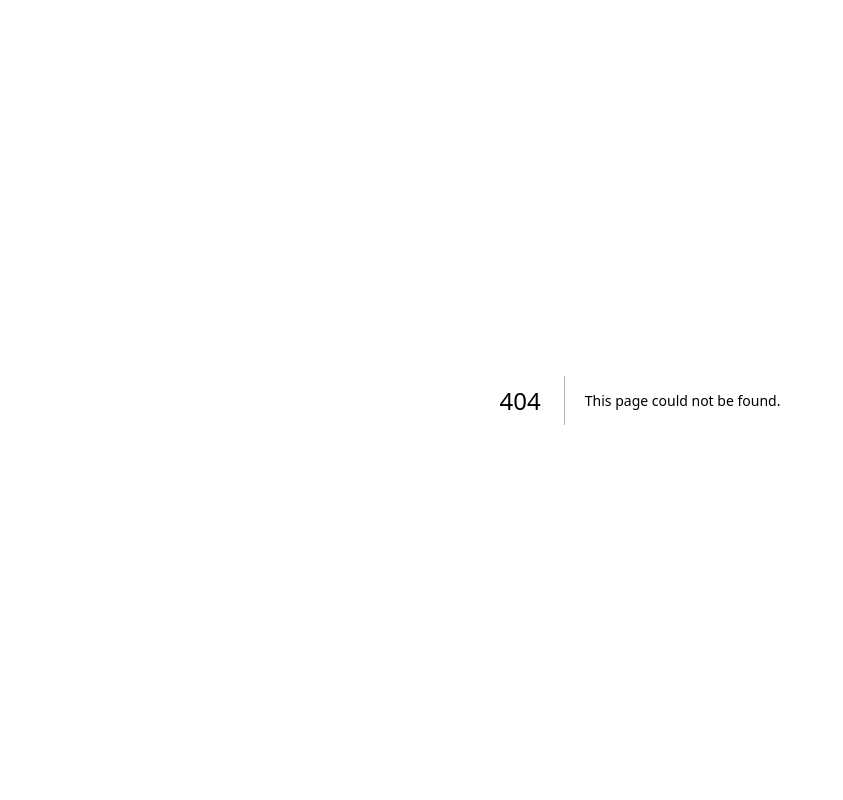
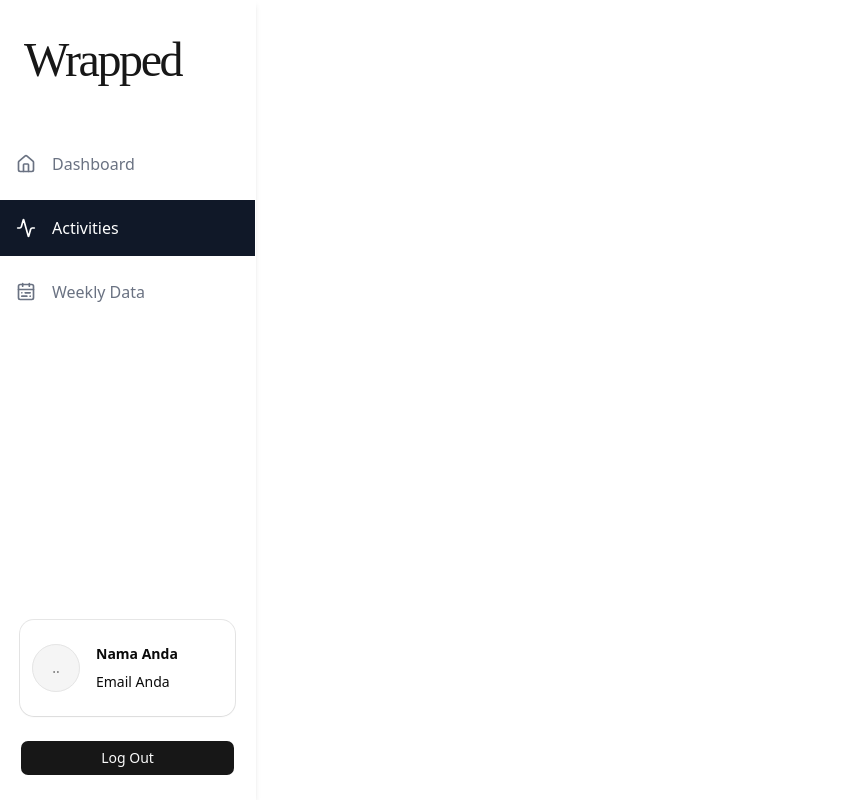
Before and after one commit to admalfrizi/weekly-wrapped-fe, a Next.js app: page /activities in a window 1280 px wide. Before the commit this address had no page. Shown: the whole page, without its empty margins (0-843 px from the left). Built offline with nearby package versions, Linux system fonts and the light colour scheme; no server answers.

Commit message:
feat: parching for routes isactive and fix other things

```diff
--- /dev/null
+++ b/src/app/(root)/activities/page.tsx
@@ -0,0 +1,11 @@
+import React from 'react';
+
+const ActivitiesPage = () => {
+    return (
+        <div>
+
+        </div>
+    );
+};
+
+export default ActivitiesPage;
--- /dev/null
+++ b/src/app/(root)/weeklydata/page.tsx
@@ -0,0 +1,11 @@
+import React from 'react';
+
+const WeeklyDataPage = () => {
+    return (
+        <div>
+
+        </div>
+    );
+};
+
+export default WeeklyDataPage;
--- a/src/components/navbar/NavLinks.tsx
+++ b/src/components/navbar/NavLinks.tsx
@@ -4,21 +4,40 @@
 import { cn } from '@/lib/utils';
 import Image from 'next/image';
 import Link from 'next/link';
+import { usePathname } from 'next/navigation';
 import React from 'react';
 
 const NavLinks = () => {
+    const pathName = usePathname();
+
+    const matchingRoutes = sideBarLinks
+        .map(({ route }) => route)
+        .filter((route) =>
+            route === '/'
+                ? pathName === '/'
+                : pathName === route || pathName?.startsWith(`${route}/`)
+        );
+
+    const activeRoute = matchingRoutes.sort((a, b) => b.length - a.length)[0];
+
     return (
-        <div>
+        <div className='flex flex-col gap-y-2'>
             {sideBarLinks.map(({ icon: Icon, route, label }) => {
+                const isActive = route === activeRoute;
 
                 return (
                     <Link
                         href={route}
                         key={label}
-                        className={"text-gray-700 flex items-center justify-start gap-4 bg-transparent p-4"}
+                        className={cn(isActive
+                            ? "bg-gray-900 text-white"
+                            : "text-gray-500",
+                            "flex items-center justify-start gap-4 p-4 hover:bg-gray-900",
+                            "hover:text-white"
+                        )}
                     >
                         <Icon size={20} />
-                        <p className={""}>{label}</p>
+                        <p className={cn(isActive ? "base-bold" : "base-medium")}>{label}</p>
                     </Link>
                 )
             })}
--- /dev/null
+++ b/src/components/ui/avatar.tsx
@@ -0,0 +1,112 @@
+"use client"
+
+import * as React from "react"
+import { Avatar as AvatarPrimitive } from "radix-ui"
+
+import { cn } from "@/lib/utils"
+
+function Avatar({
+  className,
+  size = "default",
+  ...props
+}: React.ComponentProps<typeof AvatarPrimitive.Root> & {
+  size?: "default" | "sm" | "lg"
+}) {
+  return (
+    <AvatarPrimitive.Root
+      data-slot="avatar"
+      data-size={size}
+      className={cn(
+        "group/avatar relative flex size-8 shrink-0 rounded-full select-none after:absolute after:inset-0 after:rounded-full after:border after:border-border after:mix-blend-darken data-[size=lg]:size-10 data-[size=sm]:size-6 dark:after:mix-blend-lighten",
+        className
+      )}
+      {...props}
+    />
+  )
+}
+
+function AvatarImage({
+  className,
+  ...props
+}: React.ComponentProps<typeof AvatarPrimitive.Image>) {
+  return (
+    <AvatarPrimitive.Image
+      data-slot="avatar-image"
+      className={cn(
+        "aspect-square size-full rounded-full object-cover",
+        className
+      )}
+      {...props}
+    />
+  )
+}
+
+function AvatarFallback({
+  className,
+  ...props
+}: React.ComponentProps<typeof AvatarPrimitive.Fallback>) {
+  return (
+    <AvatarPrimitive.Fallback
+      data-slot="avatar-fallback"
+      className={cn(
+        "flex size-full items-center justify-center rounded-full bg-muted text-sm text-muted-foreground group-data-[size=sm]/avatar:text-xs",
+        className
+      )}
+      {...props}
+    />
+  )
+}
+
+function AvatarBadge({ className, ...props }: React.ComponentProps<"span">) {
+  return (
+    <span
+      data-slot="avatar-badge"
+      className={cn(
+        "absolute right-0 bottom-0 z-10 inline-flex items-center justify-center rounded-full bg-primary text-primary-foreground bg-blend-color ring-2 ring-background select-none",
+        "group-data-[size=sm]/avatar:size-2 group-data-[size=sm]/avatar:[&>svg]:hidden",
+        "group-data-[size=default]/avatar:size-2.5 group-data-[size=default]/avatar:[&>svg]:size-2",
+        "group-data-[size=lg]/avatar:size-3 group-data-[size=lg]/avatar:[&>svg]:size-2",
+        className
+      )}
+      {...props}
+    />
+  )
+}
+
+function AvatarGroup({ className, ...props }: React.ComponentProps<"div">) {
+  return (
+    <div
+      data-slot="avatar-group"
+      className={cn(
+        "group/avatar-group flex -space-x-2 *:data-[slot=avatar]:ring-2 *:data-[slot=avatar]:ring-background",
+        className
+      )}
+      {...props}
+    />
+  )
+}
+
+function AvatarGroupCount({
+  className,
+  ...props
+}: React.ComponentProps<"div">) {
+  return (
+    <div
+      data-slot="avatar-group-count"
+      className={cn(
+        "relative flex size-8 shrink-0 items-center justify-center rounded-full bg-muted text-sm text-muted-foreground ring-2 ring-background group-has-data-[size=lg]/avatar-group:size-10 group-has-data-[size=sm]/avatar-group:size-6 [&>svg]:size-4 group-has-data-[size=lg]/avatar-group:[&>svg]:size-5 group-has-data-[size=sm]/avatar-group:[&>svg]:size-3",
+        className
+      )}
+      {...props}
+    />
+  )
+}
+
+export {
+  Avatar,
+  AvatarImage,
+  AvatarFallback,
+  AvatarGroup,
+  AvatarGroupCount,
+  AvatarBadge,
+}
--- a/src/constant/sidebarLinks.ts
+++ b/src/constant/sidebarLinks.ts
@@ -13,7 +13,7 @@
     },
     {
         icon: CalendarRange,
-        route: "/weeklyData",
+        route: "/weeklydata",
         label: "Weekly Data"
     },
 ];
--- a/src/features/dashboard/components/ProfileCard.tsx
+++ b/src/features/dashboard/components/ProfileCard.tsx
@@ -3,16 +3,36 @@
 import { Card, CardContent } from '@/components/ui/card';
 import React from 'react';
 import { useProfile } from '../hooks/useProfile';
+import { Avatar, AvatarImage, AvatarFallback } from '@/components/ui/avatar';
+
+const getInitials = (name?: string) => {
+    if (!name) return '?';
+
+    return name
+        .trim()
+        .split(/\s+/)
+        .map((part) => part[0])
+        .slice(0, 2)
+        .join('')
+        .toUpperCase();
+};
 
 const ProfileCard = () => {
-    const { data, isLoading, error } = useProfile();
+    const { data, isLoading } = useProfile();
 
     return (
         <Card className='py-3'>
             <CardContent className='p-3'>
-                <div className='flex flex-col gap-y-2'>
-                    <h1 className='font-semibold'>{isLoading ? 'Nama Anda' : data?.name}</h1>
-                    <p>{isLoading ? 'Email Anda' : data?.email}</p>
+                <div className='flex items-center gap-x-4'>
+                    <Avatar className='h-12 w-12'>
+                        <AvatarFallback>
+                            {isLoading ? '..' : getInitials(data?.name)}
+                        </AvatarFallback>
+                    </Avatar>
+                    <div className='flex flex-col gap-y-2'>
+                        <h1 className='font-semibold'>{isLoading ? 'Nama Anda' : data?.name}</h1>
+                        <p>{isLoading ? 'Email Anda' : data?.email}</p>
+                    </div>
                 </div>
             </CardContent>
         </Card>
--- a/src/features/dashboard/hooks/prefetchProfile.ts
+++ b/src/features/dashboard/hooks/prefetchProfile.ts
@@ -1,11 +1,11 @@
 import 'server-only'
 import { QueryClient } from '@tanstack/react-query'
-import { createServerApi } from '@/lib/axios-server'
+import { createApiForServer } from '@/lib/axios-server'
 import { profileKeys } from '@/features/dashboard/hooks/useProfile'
 import { USER_PATH } from '@/constant/services'
 
 export async function getProfile(token?: string) {
-  const api = createServerApi(token)
+  const api = createApiForServer(token)
   const { data } = await api.get(USER_PATH.PROFILE)
   return data
 }
--- a/src/lib/axios-server.ts
+++ b/src/lib/axios-server.ts
@@ -1,7 +1,7 @@
 import { CONFIG } from '@/config'
 import axios from 'axios'
 
-export function createServerApi(token?: string) {
+export function createApiForServer(token?: string) {
   return axios.create({
     baseURL: CONFIG.serverApiUrl,
     headers: token ? { Authorization: `Bearer ${token}` } : {},
```
